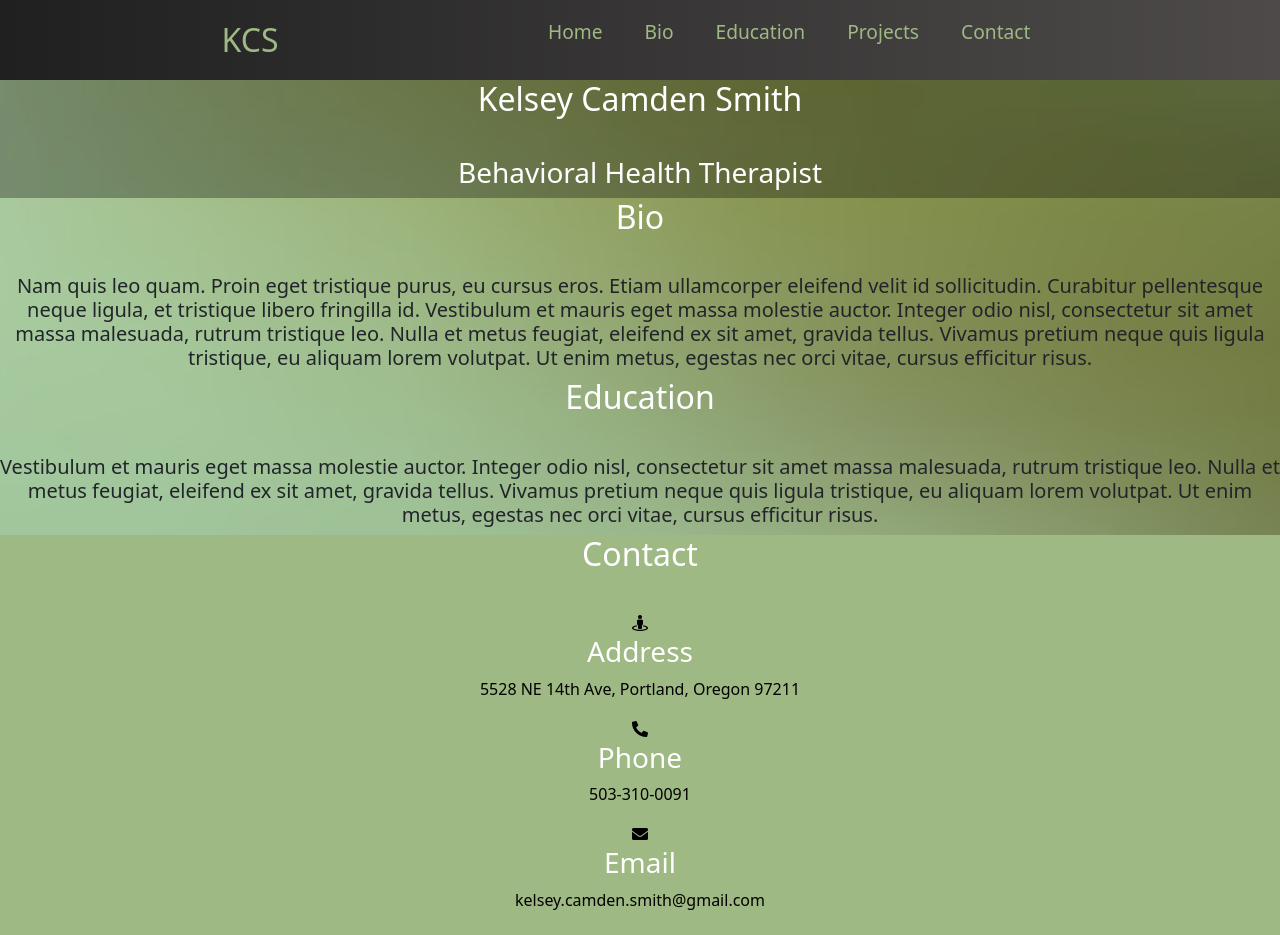
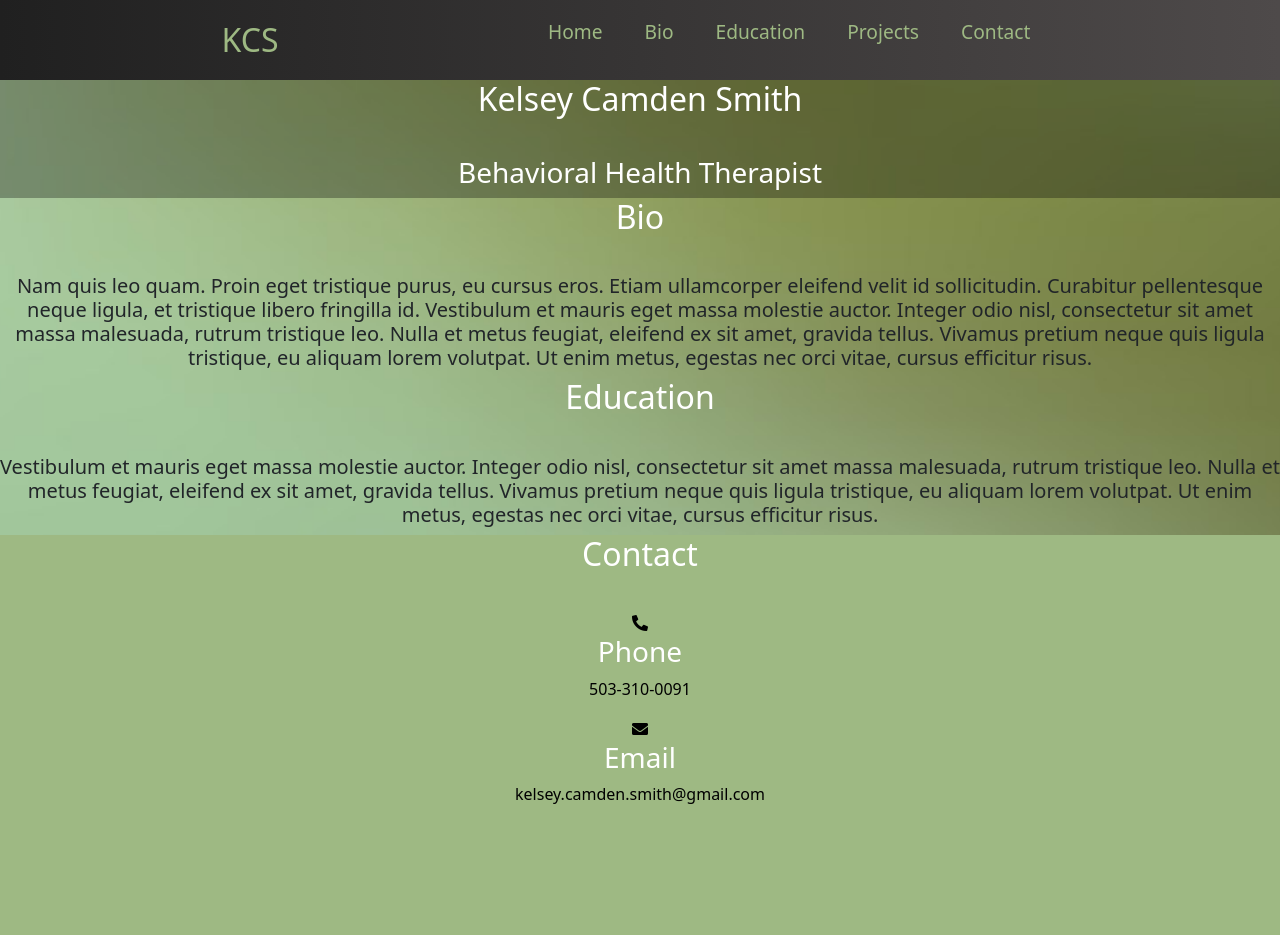
Before and after one commit to joshrehanek/kelsey-react-portfolio, a React (Create React App) app: page / in a window 1280 px wide. Built offline with nearby package versions, Linux system fonts and the light colour scheme.

Commit message:
deletes address contact box

```diff
--- a/src/components/Contact/Contact.js
+++ b/src/components/Contact/Contact.js
@@ -11,17 +11,6 @@ export default function Footer() {
                 <div class="content">
                     <div class="contactInfo">
                         <div class="contactInfoBox">
-                            <div class="box">
-                                <div class="icon">
-                                    <i class="fas fa-street-view"></i>
-                                </div>
-                                <div class="text">
-                                    <h3>Address</h3>
-                                    <p>5528 NE 14th Ave,
-                                    Portland, Oregon
-                                    97211</p>
-                                </div>
-                            </div>
                             <div class="box">
                                 <div class="icon">
                                     <i class="fas fa-phone-alt"></i>
```
